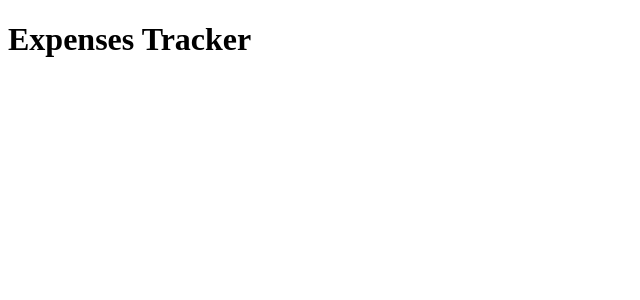
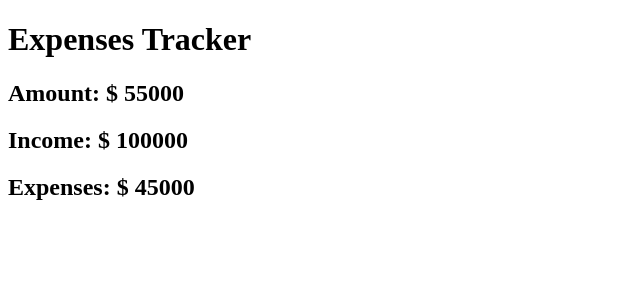
Before and after one commit to johncardozo/fnc-fullstack, an Angular app in the folder angular/: page / in a window 1280 px wide. Shown: the top 300 px of the page, without its empty margins (0-640 px from the left). Built offline with nearby package versions, Linux system fonts and the light colour scheme.

Commit message:
Angular: Parámetros de tipo interface de un componente

```diff
--- a/angular/src/app/app.component.html
+++ b/angular/src/app/app.component.html
@@ -1,2 +1,3 @@
 <h1>Expenses Tracker</h1>
+<app-balance [balance]="balance" />
 <app-balance />
--- a/angular/src/app/app.component.ts
+++ b/angular/src/app/app.component.ts
@@ -1,10 +1,15 @@
 import { Component } from '@angular/core';
+import { IBalance } from './models/balance.model';
 
 @Component({
   selector: 'app-root',
   templateUrl: './app.component.html',
-  styleUrls: ['./app.component.scss']
+  styleUrls: ['./app.component.scss'],
 })
 export class AppComponent {
-  title = 'angular';
+  balance: IBalance = {
+    amount: 55_000,
+    income: 100_000,
+    expenses: 45_000,
+  };
 }
```
